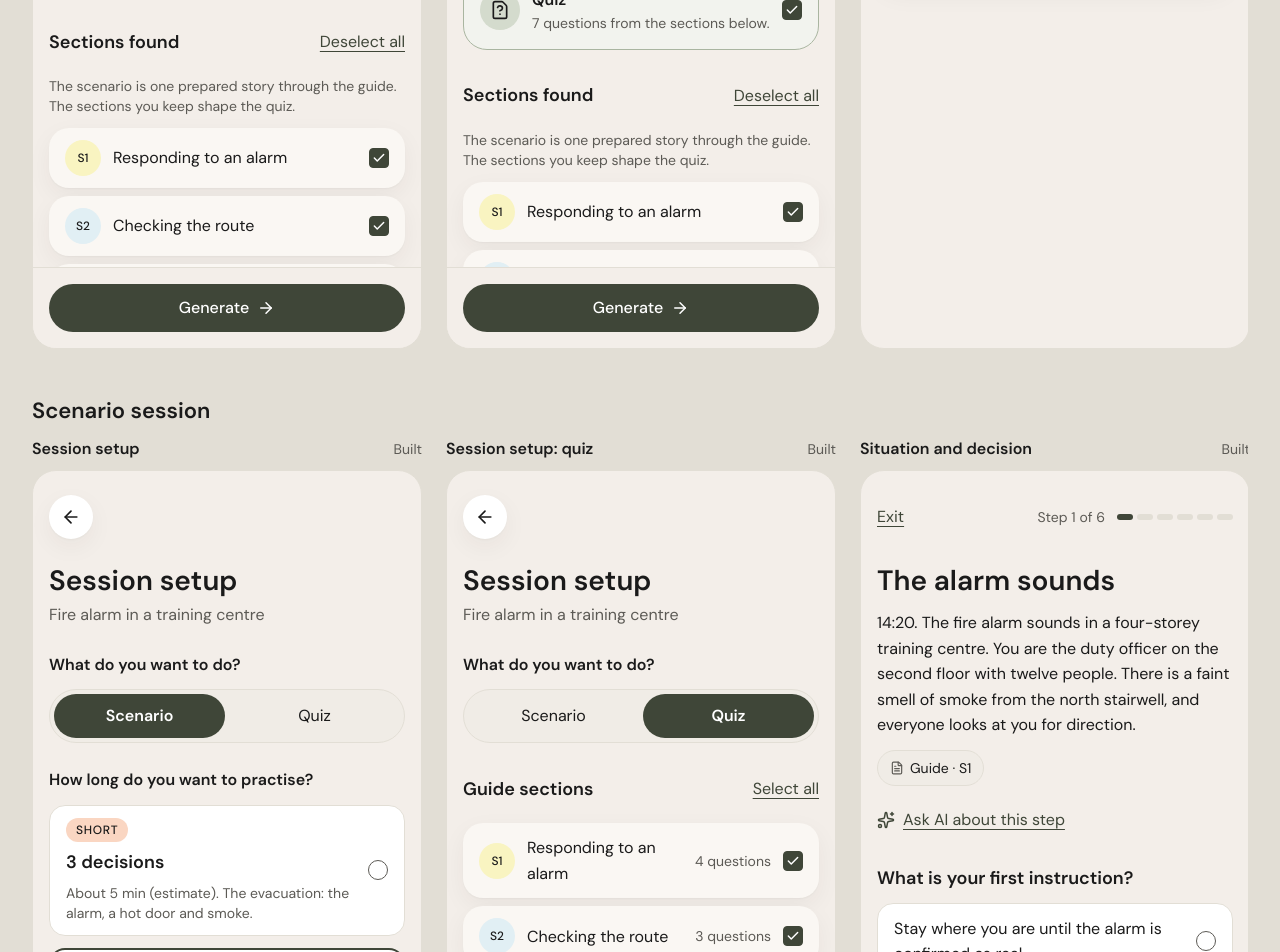
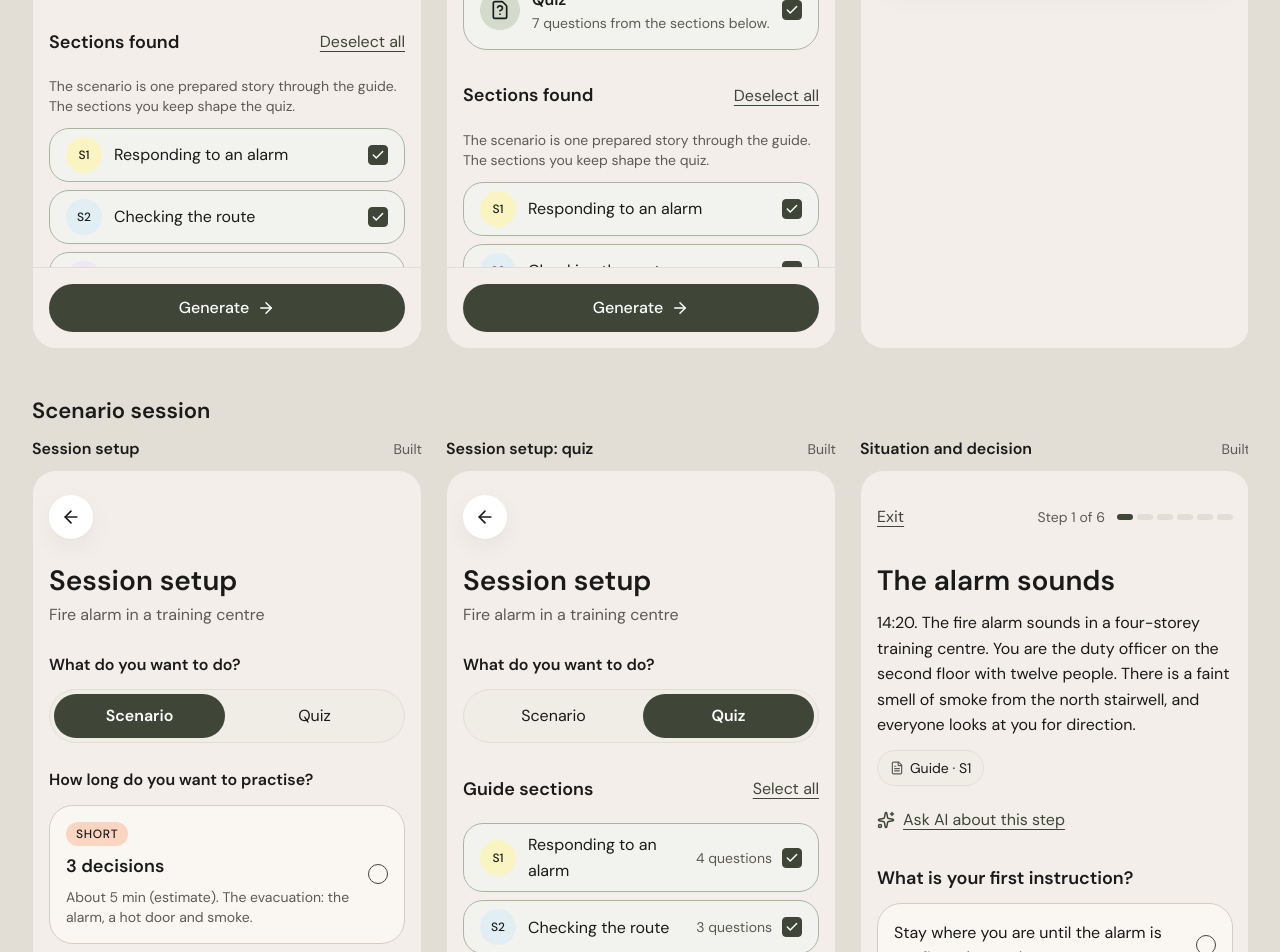
Before and after one commit to maryanabuga-design/ai-scenario-trainer, a Next.js app: page /screens in a window 1280 px wide. Shown: the part 3620-4572 px from the top of the page. Built offline with nearby package versions, Linux system fonts and the light colour scheme.

Commit message:
feat: one SelectableCard (card and row) for every choice: options, lengths, counts, sections, topics, directions
Co-Authored-By: Claude Opus 5.5 <noreply@anthropic.com>

```diff
--- a/components/ChoiceCard/ChoiceCard.tsx
+++ /dev/null
@@ -1,72 +0,0 @@
-import { Check } from "lucide-react";
-import type { ReactNode } from "react";
-
-type Props = {
-  name: string;
-  value: string;
-  checked: boolean;
-  onChange: (value: string) => void;
-  disabled?: boolean;
-  /** "checkbox" draws a square box and lets the caller toggle the value. */
-  type?: "radio" | "checkbox";
-  /** Smaller padding for long lists such as quiz sections. */
-  compact?: boolean;
-  children: ReactNode;
-};
-
-/** A large option: white card, radio circle or check box on the right, black border when selected. */
-export function ChoiceCard({
-  name,
-  value,
-  checked,
-  onChange,
-  disabled = false,
-  type = "radio",
-  compact = false,
-  children,
-}: Props) {
-  const padding = compact
-    ? checked
-      ? "min-h-12 px-[15px] py-[7px]"
-      : "min-h-12 px-4 py-2"
-    : checked
-      ? "min-h-14 px-[15px] py-[11px]"
-      : "min-h-14 px-4 py-3";
-  return (
-    <label
-      className={`flex items-center gap-4 rounded-panel border has-focus-visible:outline-2 has-focus-visible:outline-offset-2 has-focus-visible:outline-accent ${padding} ${
-        checked ? "border-2 border-primary" : "border-border"
-      } ${
-        disabled
-          ? "cursor-not-allowed border-secondary-sand-pressed bg-secondary-sand text-text-secondary"
-          : "cursor-pointer bg-surface active:bg-surface-muted"
-      }`}
-    >
-      <input
-        type={type}
-        name={name}
-        value={value}
-        checked={checked}
-        disabled={disabled}
-        onChange={() => onChange(value)}
-        className="sr-only"
-      />
-      <span className="flex-1">{children}</span>
-      <span
-        aria-hidden="true"
-        className={`flex h-5 w-5 shrink-0 items-center justify-center border ${
-          type === "checkbox" ? "rounded-[4px]" : "rounded-full"
-        } ${checked ? "border-primary" : "border-text-secondary"} ${
-          checked && type === "checkbox" ? "bg-primary" : ""
-        } ${disabled ? "border-dashed" : ""}`}
-      >
-        {checked &&
-          (type === "checkbox" ? (
-            <Check size={14} strokeWidth={2.5} aria-hidden="true" className="text-primary-text" />
-          ) : (
-            <span className="h-2.5 w-2.5 rounded-full bg-primary" />
-          ))}
-      </span>
-    </label>
-  );
-}
--- a/components/DecisionStep/DecisionStep.tsx
+++ b/components/DecisionStep/DecisionStep.tsx
@@ -3,7 +3,7 @@
 import { ActionBar } from "@/components/ActionBar/ActionBar";
 import { AskAiButton } from "@/components/AskAi/AskAi";
 import { Button } from "@/components/Button/Button";
-import { ChoiceCard } from "@/components/ChoiceCard/ChoiceCard";
+import { SelectableCard } from "@/components/SelectableCard/SelectableCard";
 import { ConfidenceSelector } from "@/components/ConfidenceSelector/ConfidenceSelector";
 import { SessionTopBar } from "@/components/SessionTopBar/SessionTopBar";
 import type { Unit } from "@/components/SessionTopBar/SessionTopBar";
@@ -60,7 +60,7 @@ export function DecisionStep({
       <fieldset className="flex flex-col gap-3">
         <legend className="type-item-title mb-3">{step.question}</legend>
         {step.options.map((option) => (
-          <ChoiceCard
+          <SelectableCard
             key={option.id}
             name={`option-${step.id}`}
             value={option.id}
@@ -68,7 +68,7 @@ export function DecisionStep({
             onChange={(optionId) => onDraftChange({ ...draft, optionId })}
           >
             {option.text}
-          </ChoiceCard>
+          </SelectableCard>
         ))}
       </fieldset>
 
--- a/components/DirectionPicker/DirectionPicker.tsx
+++ b/components/DirectionPicker/DirectionPicker.tsx
@@ -1,6 +1,6 @@
 "use client";
 
-import { ChoiceCard } from "@/components/ChoiceCard/ChoiceCard";
+import { SelectableCard } from "@/components/SelectableCard/SelectableCard";
 import { directions } from "@/lib/directions";
 
 /** The four directions. Only the available one can be chosen. */
@@ -17,7 +17,7 @@ export function DirectionPicker({
     <fieldset className="flex flex-col gap-3">
       <legend className="type-body-strong mb-3">{legend}</legend>
       {directions.map((direction) => (
-        <ChoiceCard
+        <SelectableCard
           key={direction.id}
           name="direction"
           value={direction.id}
@@ -31,7 +31,7 @@ export function DirectionPicker({
               <span className="type-small">Not available in this prototype</span>
             )}
           </span>
-        </ChoiceCard>
+        </SelectableCard>
       ))}
     </fieldset>
   );
--- a/components/PillGroup/PillGroup.tsx
+++ /dev/null
@@ -1,50 +0,0 @@
-import { Check } from "lucide-react";
-/** A row of option chips (radio buttons). The selected one is the dark green pill with a check. */
-export function PillGroup<T extends string | number>({
-  name,
-  legend,
-  options,
-  value,
-  onChange,
-}: {
-  name: string;
-  legend: string;
-  options: { value: T; label: string; disabled?: boolean }[];
-  value: T | null;
-  onChange: (value: T) => void;
-}) {
-  return (
-    <fieldset className="flex flex-col gap-3">
-      <legend className="type-body-strong mb-3">{legend}</legend>
-      <div className="flex flex-wrap gap-2">
-        {options.map((option) => {
-          const checked = value === option.value;
-          return (
-            <label
-              key={String(option.value)}
-              className={`inline-flex min-h-11 items-center gap-1.5 rounded-full border px-4 type-small has-focus-visible:outline-2 has-focus-visible:outline-offset-2 has-focus-visible:outline-accent ${
-                option.disabled
-                  ? "cursor-not-allowed border-secondary-sand-pressed bg-secondary-sand text-text-secondary"
-                  : checked
-                    ? "cursor-pointer border-primary bg-primary text-primary-text"
-                    : "cursor-pointer border-border-strong bg-transparent text-text active:bg-secondary-sand"
-              }`}
-            >
-              <input
-                type="radio"
-                name={name}
-                value={String(option.value)}
-                checked={checked}
-                disabled={option.disabled}
-                onChange={() => onChange(option.value)}
-                className="sr-only"
-              />
-              {checked && <Check size={14} strokeWidth={2.5} aria-hidden="true" />}
-              {option.label}
-            </label>
-          );
-        })}
-      </div>
-    </fieldset>
-  );
-}
--- a/components/QuizAmountPicker/QuizAmountPicker.tsx
+++ b/components/QuizAmountPicker/QuizAmountPicker.tsx
@@ -1,10 +1,10 @@
-import { PillGroup } from "@/components/PillGroup/PillGroup";
+import { SelectableCard } from "@/components/SelectableCard/SelectableCard";
 import { Stepper } from "@/components/Stepper/Stepper";
 import type { QuizAmount } from "@/lib/quiz-setup";
 import { amountOptions, customCap } from "@/lib/quiz-setup";
 
 /**
- * "How many questions?": option chips 5, 10, 15 and Custom (a stepper capped at the total).
+ * "How many questions?": SelectableCards 5, 10, 15 and Custom (a stepper capped at the total).
  * Amounts larger than the available total are disabled, with a hint. Create training and
  * Session setup share it.
  */
@@ -24,20 +24,30 @@ export function QuizAmountPicker({
   const options = amountOptions(available);
   return (
     <div className="flex flex-col gap-3">
-      <PillGroup
-        name={name}
-        legend="How many questions?"
-        options={[
-          ...options.map((option) => ({
-            value: option.count as QuizAmount["countChoice"],
-            label: String(option.count),
-            disabled: option.disabled,
-          })),
-          { value: "custom" as const, label: "Custom" },
-        ]}
-        value={amount.countChoice}
-        onChange={(countChoice) => onChange({ ...amount, countChoice })}
-      />
+      <fieldset className="flex flex-col gap-3">
+        <legend className="type-body-strong mb-3">How many questions?</legend>
+        <div className="grid grid-cols-2 gap-2">
+          {[
+            ...options.map((option) => ({
+              value: option.count as QuizAmount["countChoice"],
+              label: String(option.count),
+              disabled: option.disabled,
+            })),
+            { value: "custom" as const, label: "Custom", disabled: false },
+          ].map((option) => (
+            <SelectableCard
+              key={String(option.value)}
+              name={name}
+              value={String(option.value)}
+              checked={amount.countChoice === option.value}
+              disabled={option.disabled}
+              onChange={() => onChange({ ...amount, countChoice: option.value })}
+            >
+              <span className="type-body-strong tabular-nums">{option.label}</span>
+            </SelectableCard>
+          ))}
+        </div>
+      </fieldset>
       {amount.countChoice === "custom" && (
         <Stepper
           label="Number of questions"
--- a/components/SectionList/SectionList.tsx
+++ b/components/SectionList/SectionList.tsx
@@ -1,6 +1,6 @@
 "use client";
 
-import { Check } from "lucide-react";
+import { SelectableCard } from "@/components/SelectableCard/SelectableCard";
 import { Button } from "@/components/Button/Button";
 import { selectionToggle, toggleSection } from "@/lib/sections";
 import type { TopicTint } from "@/lib/weak-topics";
@@ -57,15 +57,14 @@ export function SectionList({
           const checked = selected.includes(section.id);
           return (
             <li key={section.id}>
-              <label className="flex min-h-14 cursor-pointer items-center gap-3 rounded-[20px] bg-card px-4 py-3 shadow-(--card-shadow) active:bg-surface-muted has-focus-visible:outline-2 has-focus-visible:outline-offset-2 has-focus-visible:outline-accent">
-                <input
-                  type="checkbox"
-                  name={titleId}
-                  value={section.id}
-                  checked={checked}
-                  onChange={() => onChange(toggleSection(ids, selected, section.id))}
-                  className="sr-only"
-                />
+              <SelectableCard
+                type="checkbox"
+                size="row"
+                name={titleId}
+                value={section.id}
+                checked={checked}
+                onChange={() => onChange(toggleSection(ids, selected, section.id))}
+              >
                 <span
                   aria-hidden="true"
                   className={`type-caption flex h-9 w-9 shrink-0 items-center justify-center rounded-full text-text ${codeTints[topicTint(section.id)]}`}
@@ -81,15 +80,7 @@ export function SectionList({
                     {section.detail}
                   </span>
                 )}
-                <span
-                  aria-hidden="true"
-                  className={`flex h-5 w-5 shrink-0 items-center justify-center rounded-[4px] border ${
-                    checked ? "border-primary bg-primary text-primary-text" : "border-primary"
-                  }`}
-                >
-                  {checked && <Check size={14} strokeWidth={2.5} />}
-                </span>
-              </label>
+              </SelectableCard>
             </li>
           );
         })}
--- /dev/null
+++ b/components/SelectableCard/SelectableCard.tsx
@@ -0,0 +1,72 @@
+import { Check } from "lucide-react";
+import type { ReactNode } from "react";
+
+type Props = {
+  name: string;
+  value: string;
+  checked: boolean;
+  onChange: (value: string) => void;
+  disabled?: boolean;
+  /** A radio for a single choice, a check box for several. */
+  type?: "radio" | "checkbox";
+  /** "card" for a title and a description, "row" for compact lists (sections, topics). */
+  size?: "card" | "row";
+  children: ReactNode;
+};
+
+const sizes = {
+  card: "min-h-14 gap-3 rounded-card p-4",
+  row: "min-h-12 gap-2.5 rounded-[20px] px-4 py-2",
+} as const;
+
+/**
+ * The one selectable card (DESIGN.md: SelectableCard): unselected card, selected sage tint with a
+ * darker stroke, pressed stronger tint, and the radio or check box on the right.
+ */
+export function SelectableCard({
+  name,
+  value,
+  checked,
+  onChange,
+  disabled = false,
+  type = "radio",
+  size = "card",
+  children,
+}: Props) {
+  const state = disabled
+    ? "cursor-not-allowed border border-secondary-sand-pressed bg-secondary-sand text-text-secondary"
+    : checked
+      ? "cursor-pointer border-[1.5px] border-selected-stroke bg-selected-tint active:bg-selected-pressed"
+      : "cursor-pointer border border-selectable-stroke bg-card active:bg-selected-pressed";
+  return (
+    <label
+      className={`flex items-center has-focus-visible:outline-2 has-focus-visible:outline-offset-2 has-focus-visible:outline-accent ${sizes[size]} ${state}`}
+    >
+      <input
+        type={type}
+        name={name}
+        value={value}
+        checked={checked}
+        disabled={disabled}
+        onChange={() => onChange(value)}
+        className="sr-only"
+      />
+      <span className="flex min-w-0 flex-1 items-center gap-3">{children}</span>
+      <span
+        aria-hidden="true"
+        className={`flex h-5 w-5 shrink-0 items-center justify-center border ${
+          type === "checkbox" ? "rounded-[4px]" : "rounded-full"
+        } ${disabled ? "border-dashed border-text-secondary" : "border-primary"} ${
+          checked && type === "checkbox" ? "bg-primary" : ""
+        }`}
+      >
+        {checked &&
+          (type === "checkbox" ? (
+            <Check size={14} strokeWidth={2.5} className="text-primary-text" />
+          ) : (
+            <span className="h-2.5 w-2.5 rounded-full bg-primary" />
+          ))}
+      </span>
+    </label>
+  );
+}
--- a/components/SessionSetup/SessionSetup.tsx
+++ b/components/SessionSetup/SessionSetup.tsx
@@ -3,7 +3,7 @@
 import { ActionBar } from "@/components/ActionBar/ActionBar";
 import { CircleBackButton } from "@/components/CircleBackButton/CircleBackButton";
 import { Button } from "@/components/Button/Button";
-import { ChoiceCard } from "@/components/ChoiceCard/ChoiceCard";
+import { SelectableCard } from "@/components/SelectableCard/SelectableCard";
 import { SegmentedControl } from "@/components/SegmentedControl/SegmentedControl";
 import { useSourceSheet } from "@/components/SourceSheet/SourceSheet";
 import { SectionList } from "@/components/SectionList/SectionList";
@@ -125,7 +125,7 @@ export function SessionSetup({
           {lengthCards.map((option) => {
             const length = scenarioDef.lengths[option.id];
             return (
-              <ChoiceCard
+              <SelectableCard
                 key={option.id}
                 name="length"
                 value={option.id}
@@ -149,7 +149,7 @@ export function SessionSetup({
                     <span className="type-small">Not available for this material</span>
                   )}
                 </span>
-              </ChoiceCard>
+              </SelectableCard>
             );
           })}
         </fieldset>
--- a/components/TrainingCreate/TrainingCreate.tsx
+++ b/components/TrainingCreate/TrainingCreate.tsx
@@ -1,6 +1,7 @@
 "use client";
 
-import { ArrowRight, Check, FileQuestionMark, FileText } from "lucide-react";
+import { SelectableCard } from "@/components/SelectableCard/SelectableCard";
+import { ArrowRight, FileQuestionMark, FileText } from "lucide-react";
 import type { LucideIcon } from "lucide-react";
 import type { ReactNode } from "react";
 import { ActionBar } from "@/components/ActionBar/ActionBar";
@@ -25,7 +26,7 @@ export function initialChoice(material: Material): TrainingChoice {
   };
 }
 
-/** One "What to create" card: sage tile with an icon, title, grey text, dark green check box. */
+/** One "What to create" card: a SelectableCard with the sage icon tile, title and grey text. */
 function CreateOption({
   icon: Icon,
   title,
@@ -42,24 +43,14 @@ function CreateOption({
   children: ReactNode;
 }) {
   return (
-    <label
-      className={`flex min-h-18 items-center gap-3 rounded-card border p-4 has-focus-visible:outline-2 has-focus-visible:outline-offset-2 has-focus-visible:outline-accent ${
-        disabled
-          ? "cursor-not-allowed border-secondary-sand-pressed bg-secondary-sand text-text-secondary"
-          : checked
-            ? "cursor-pointer border-[1.5px] border-stroke-sage bg-next-card active:bg-secondary-pressed"
-            : "cursor-pointer border-stroke-neutral bg-card shadow-(--card-shadow) active:bg-surface-muted"
-      }`}
+    <SelectableCard
+      type="checkbox"
+      name="create"
+      value={title}
+      checked={checked && !disabled}
+      disabled={disabled}
+      onChange={onToggle}
     >
-      <input
-        type="checkbox"
-        name="create"
-        value={title}
-        checked={checked}
-        disabled={disabled}
-        onChange={onToggle}
-        className="sr-only"
-      />
       <span
         aria-hidden="true"
         className="flex h-10 w-10 shrink-0 items-center justify-center rounded-full bg-next-tile text-text"
@@ -70,19 +61,7 @@ function CreateOption({
         <span className="type-body-strong">{title}</span>
         <span className="type-small text-text-secondary">{children}</span>
       </span>
-      <span
-        aria-hidden="true"
-        className={`flex h-5 w-5 shrink-0 items-center justify-center rounded-[4px] border ${
-          disabled
-            ? "border-dashed border-text-secondary"
-            : checked
-              ? "border-primary bg-primary text-primary-text"
-              : "border-primary"
-        }`}
-      >
-        {checked && !disabled && <Check size={14} strokeWidth={2.5} />}
-      </span>
-    </label>
+    </SelectableCard>
   );
 }
 
```
Also changed, not shown: app/globals.css (+8 -0 lines), components/QuizQuestion/QuizQuestion.tsx (+7 -7 lines), components/WeakTopicsView/WeakTopicsView.tsx (+4 -3 lines), 2 other files (tests, documents, lock files or other folders).
